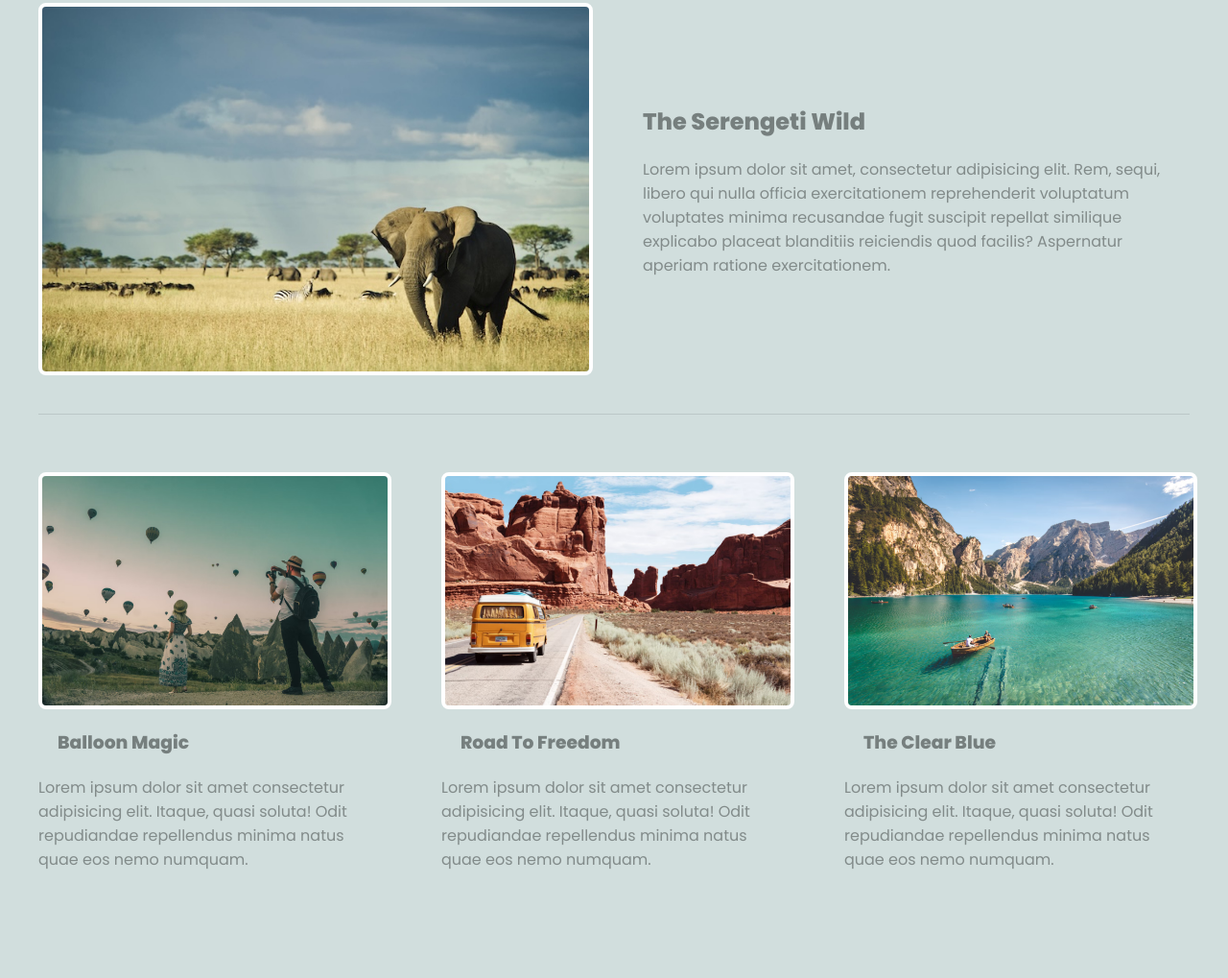
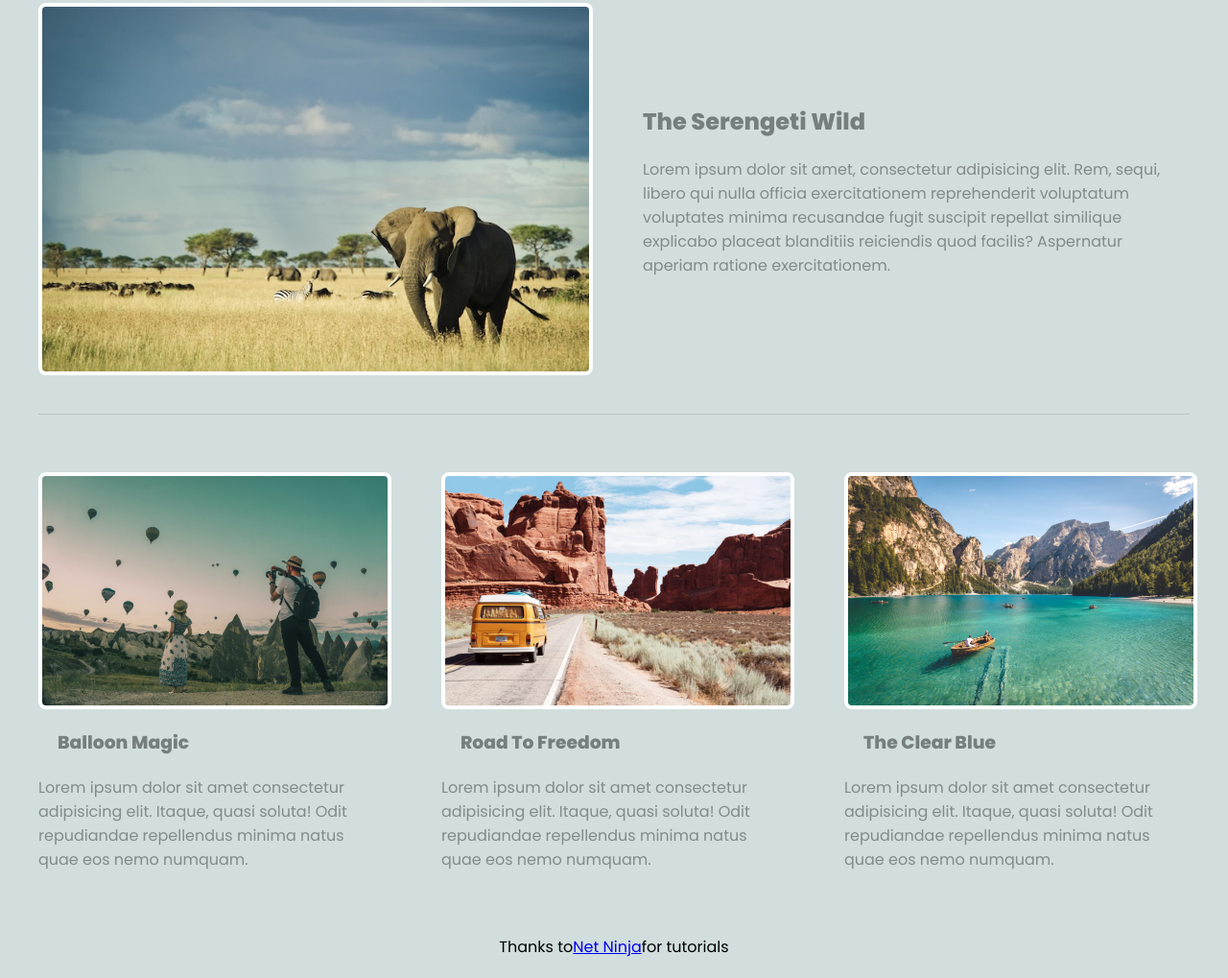
Before and after one commit to Freedmores/css-grid-project-01, a plain HTML site: page index.html in a window 1280 px wide. Shown: the part 147-1166 px from the top of the page at 96% size. Before the commit the page ends 1091 px from the top, so only its background shows below. Drawn offline with Linux system fonts and the light colour scheme.

Commit message:
Added footer

```diff
--- a/index.html
+++ b/index.html
@@ -58,5 +58,13 @@
         </div>
       </article>
     </main>
+    <footer>
+      Thanks to
+      <a
+        href="https://www.youtube.com/watch?v=5cIMvD2ZDo0&list=PL4cUxeGkcC9hk02lFb6EkdXF2DYGl4Gg4&index=2"
+        >Net Ninja</a
+      >
+      for tutorials
+    </footer>
   </body>
 </html>
--- a/styles.css
+++ b/styles.css
@@ -79,3 +79,8 @@ article h3 {
     margin: 4px;
   }
 }
+footer {
+  display: flex;
+  justify-content: center;
+  margin-top: 50px;
+}
```
